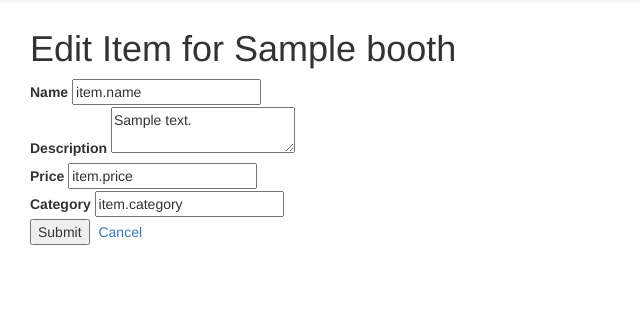
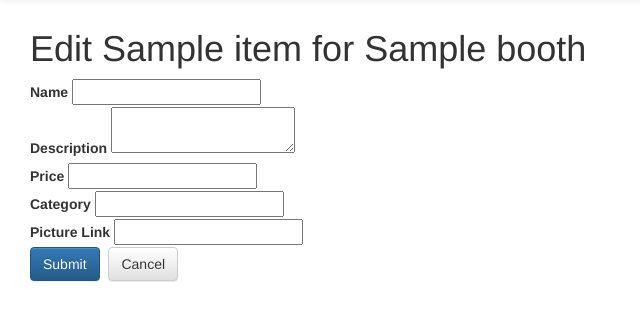
Before and after one commit to manlan2/flea-market-manager, a Flask app: page /booth/1/1/edit/ in a window 1280 px wide. Shown: the part 51-372 px from the top of the page, without its empty margins (0-640 px from the left). Run offline with Flask 2, Linux system fonts and the light colour scheme; tables that the repository leaves empty hold one stand-in row (values such as "Sample post"); some libraries are stand-ins or nearby versions.

Commit message:
Add functionality for items.

```diff
--- a/application.py
+++ b/application.py
@@ -115,7 +115,7 @@ def booth(booth_id=None):
 def item(booth_id=None, item_id=None):
     ''' Add comment here '''
     booth = session.query(Booths).filter_by(id=booth_id).one()
-    item = session.query(Items).filter_by(id=item_id)
+    item = session.query(Items).filter_by(id=item_id).one()
     return render_template('item.html', booth=booth, item=item)
 
 
@@ -135,7 +135,7 @@ def addItem(booth_id=None):
 
 
 # Edit item
-@app.route('/booth/<int:booth_id>/<int:item_id>/edit/')
+@app.route('/booth/<int:booth_id>/<int:item_id>/edit/', methods = ['GET', 'POST'])
 def editItem(booth_id=None, item_id=None):
     ''' Add comment here '''
     booth = session.query(Booths).filter_by(id=booth_id).one()
@@ -153,25 +153,29 @@ def editItem(booth_id=None, item_id=None):
             item.image=request.form['image']
         session.add(item)
         session.commit()
-        flash('%s successfully updated!' & item.name)
+        flash('%s successfully updated!' % item.name)
         return redirect(url_for('booth', booth_id=booth.id))
     else:
         return render_template('editItem.html', item=item, booth=booth)
 
 
 # Delete item
-@app.route('/booth/<int:booth_id>/<int:item_id>/delete/')
+@app.route('/booth/<int:booth_id>/<int:item_id>/delete/', methods=['GET', 'POST'])
 def deleteItem(booth_id=None, item_id=None):
     ''' Add comment here '''
     booth = session.query(Booths).filter_by(id=booth_id).one()
     item = session.query(Items).filter_by(id=item_id).one()
     if request.method == 'POST':
-        session.delete(item)
-        session.commit()
-        flash('%s successfully deleted!')
-        return redirect(url_for('booth', booth_id=booth.id))
+        if request.form['name'] == item.name:
+            session.delete(item)
+            session.commit()
+            flash('%s successfully deleted!' % item.name)
+            return redirect(url_for('booth', booth_id=booth.id))
+        else:
+            flash('Name did not match. Try again or cancel.')
+            return redirect(url_for('deleteItem', booth_id=booth.id, item_id=item.id))
     else:
-        return render_template('deleteItem.html')
+        return render_template('deleteItem.html', booth=booth, item=item)
 
 
 # JSON API
--- a/templates/addItem.html
+++ b/templates/addItem.html
@@ -15,8 +15,8 @@
   <label for="category">Category</label>
   <input type="text" name="category" value=""><br>
 
-  <label for="picture">Picture Link</label>
-  <input type="text" name="picture" value=""><br>
+  <label for="image">Picture Link</label>
+  <input type="text" name="image" value=""><br>
 
   <button type="submit" name="button" class="btn btn-primary">Add</button>
   <a href="{{ url_for('booth', booth_id=booth.id) }}" class="btn btn-default">Cancel</a>
--- a/templates/booth.html
+++ b/templates/booth.html
@@ -26,7 +26,8 @@
 <ul class="list-unstyled">
   {% for item in items %}
   <li>
-    <h3>{{item.name}}</h3>
+    <a href="{{ url_for('item', booth_id=booth.id, item_id=item.id) }}"><h3>{{item.name}}</h3></a>
+    <img src="{{ item.image }}" alt="">
     <p>{{ item.description }}</p>
     <p>{{ item.price }}</p>
     <a href="{{ url_for('editItem', booth_id=booth.id, item_id=item.id) }}" class="btn btn-primary">Edit</a>
--- a/templates/editItem.html
+++ b/templates/editItem.html
@@ -1,19 +1,20 @@
 {% extends 'layout.html' %}
 {% block body %}
-<h1>Edit Item for {{ booth.name }}</h1>
+<h1>Edit {{ item.name }} for {{ booth.name}}</h1>
 <form class="" action="#" method="post">
   <label for="name">Name</label>
-  <input type="text" name="name" value="item.name"><br>
+  <input type="text" name="name"><br>
   <label for="description">Description</label>
-  <textarea name="description">{{item.description}}</textarea><br>
+  <textarea name="description"></textarea><br>
   <label for="price">Price</label>
-  <input type="text" name="price" value="item.price"><br>
+  <input type="text" name="price"><br>
   <label for="category">Category</label>
-  <input type="text" name="category" value="item.category"><br>
-  <!-- <label for="picture">Picture Link</label>
-  <input type="text" name="picture" value=""><br> -->
+  <input type="text" name="category"><br>
+  <label for="image">Picture Link</label>
+  <input type="text" name="image"><br>
 
-  <button type="submit" name="button">Submit</button>  <a href="{{ url_for('booth', booth_id=booth.id) }}">Cancel</a>
+  <button type="submit" name="button" class="btn btn-primary">Submit</button>
+  <a href="{{ url_for('booth', booth_id=booth.id) }}" class="btn btn-default">Cancel</a>
 
 </form>
 {% endblock %}
```
Also changed, not shown: templates/deleteItem.html (+14 -1 lines), templates/item.html (+5 -2 lines), templates/items.html (+7 -2 lines).
